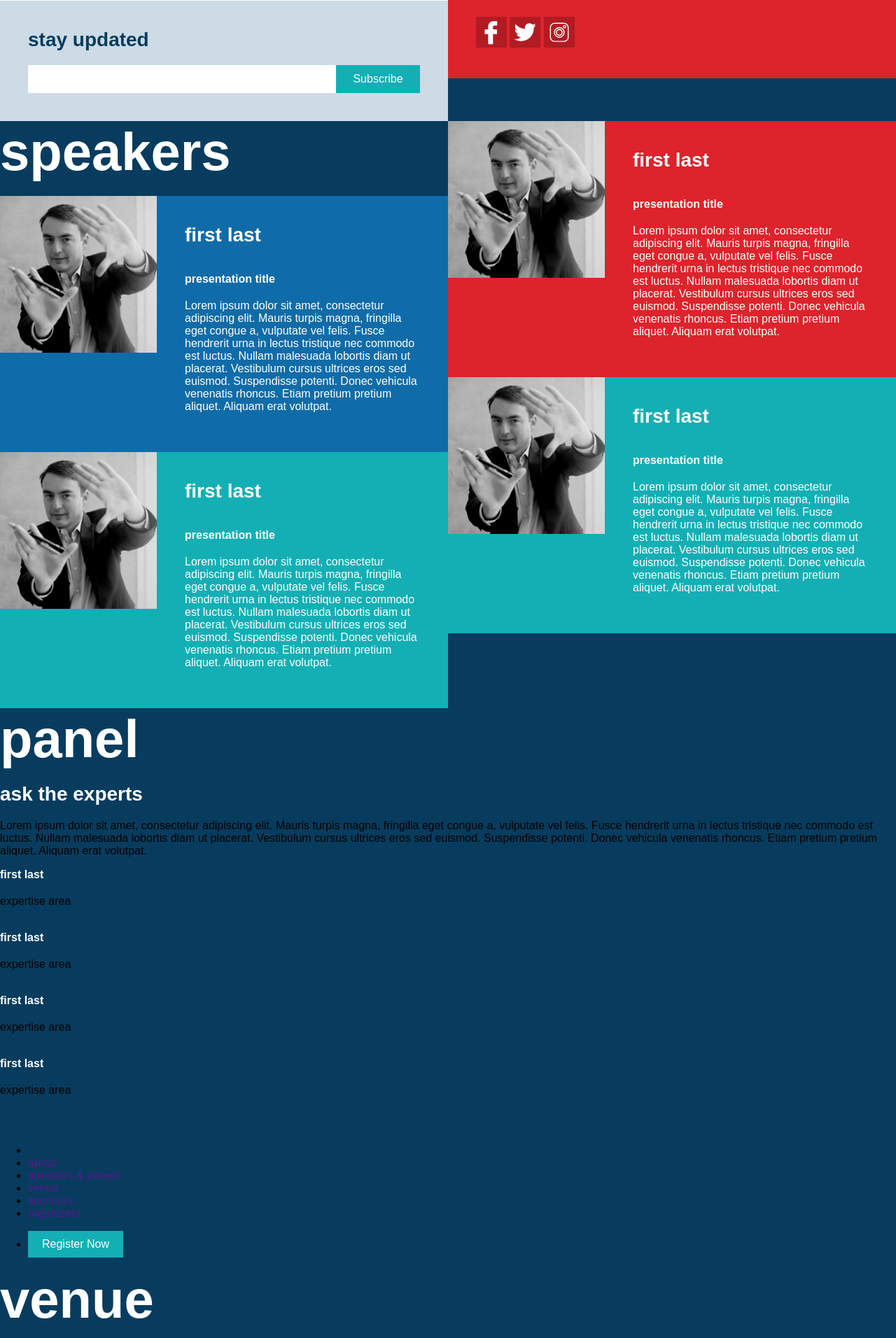
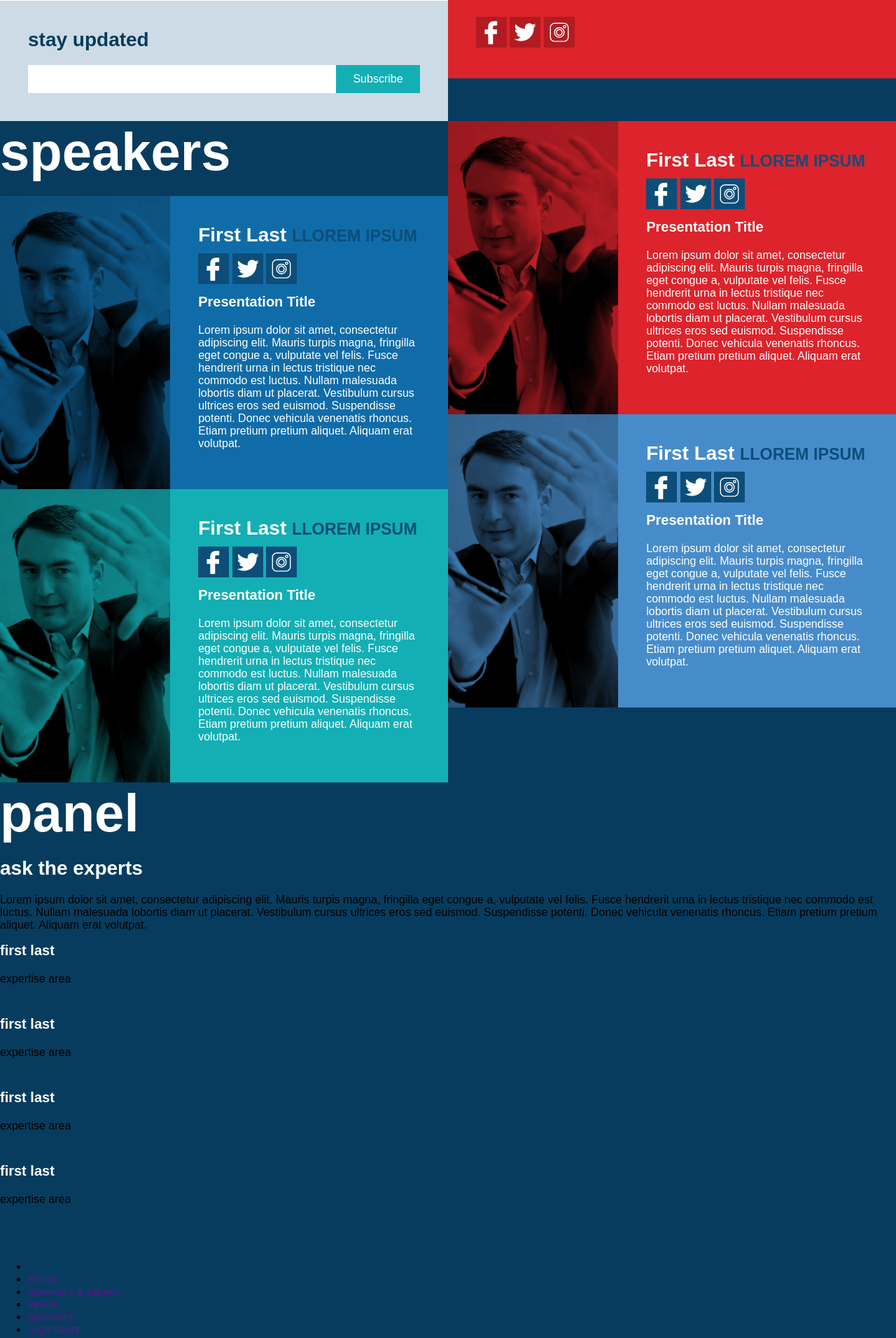
Before and after one commit to isralduke/activate-full, a PHP site: page / in a window 1280 px wide. Shown: the part 1010-2922 px from the top of the page at 70% size. Run offline with PHP 8.4, Linux system fonts and the light colour scheme; some libraries are stand-ins or nearby versions.

Commit message:
speakers section

```diff
--- a/remote/index.php
+++ b/remote/index.php
@@ -66,13 +66,13 @@
 				</div>
 				<div>
 					<a href="fb">
-						<img class="social-icon" src="assets/img/icon-facebook.svg" alt="fb">
+						<?php include('partials/fb.html'); ?>
 					</a>
 					<a href="tw">
-						<img class="social-icon" src="assets/img/icon-twitter.svg" alt="tw">
+						<?php include('partials/tw.html'); ?>
 					</a>
 					<a href="ig">
-						<img class="social-icon" src="assets/img/icon-instagram.svg" alt="ig">
+						<?php include('partials/ig.html'); ?>
 					</a>
 				</div>
 			</section>
@@ -86,28 +86,40 @@
 				<h2>speakers</h2>
 			</section>
 			<section class="speaker-bio-wrap blue">
-				<img src="assets/img/headshots/isral-c-duke.jpg" alt="" class="speaker-photo">
+				<div class="speaker-photo" style="background-image: url('assets/img/headshots/isral-c-duke.jpg');">
+				</div>
 				<div class="speaker-bio">
-					<h3 class="speaker-name">first last</h3>
+					<h3 class="speaker-name">first last <span class="speaker-name-aux">llorem ipsum</span></h3>
 					<div class="speaker-socials">
-						<a href="">
-							<img src="" alt=""></a>
-						<a href="">
-							<img src="" alt=""></a>
+						<a href="fb">
+							<?php include('partials/fb.html'); ?>
+						</a>
+						<a href="tw">
+							<?php include('partials/tw.html'); ?>
+						</a>
+						<a href="ig">
+							<?php include('partials/ig.html'); ?>
+						</a>
 					</div>
 					<h4>presentation title</h4>
 					<p class="speaker-summary">Lorem ipsum dolor sit amet, consectetur adipiscing elit. Mauris turpis magna, fringilla eget congue a, vulputate vel felis. Fusce hendrerit urna in lectus tristique nec commodo est luctus. Nullam malesuada lobortis diam ut placerat. Vestibulum cursus ultrices eros sed euismod. Suspendisse potenti. Donec vehicula venenatis rhoncus. Etiam pretium pretium aliquet. Aliquam erat volutpat.</p>
 				</div>
 			</section>
 			<section class="speaker-bio-wrap turquoise">
-				<img src="assets/img/headshots/isral-c-duke.jpg" alt="" class="speaker-photo">
+				<div class="speaker-photo" style="background-image: url('assets/img/headshots/isral-c-duke.jpg');">
+				</div>
 				<div class="speaker-bio">
-					<h3 class="speaker-name">first last</h3>
+					<h3 class="speaker-name">first last <span class="speaker-name-aux">llorem ipsum</span></h3>
 					<div class="speaker-socials">
-						<a href="">
-							<img src="" alt=""></a>
-						<a href="">
-							<img src="" alt=""></a>
+						<a href="fb">
+							<?php include('partials/fb.html'); ?>
+						</a>
+						<a href="tw">
+							<?php include('partials/tw.html'); ?>
+						</a>
+						<a href="ig">
+							<?php include('partials/ig.html'); ?>
+						</a>
 					</div>
 					<h4>presentation title</h4>
 					<p class="speaker-summary">Lorem ipsum dolor sit amet, consectetur adipiscing elit. Mauris turpis magna, fringilla eget congue a, vulputate vel felis. Fusce hendrerit urna in lectus tristique nec commodo est luctus. Nullam malesuada lobortis diam ut placerat. Vestibulum cursus ultrices eros sed euismod. Suspendisse potenti. Donec vehicula venenatis rhoncus. Etiam pretium pretium aliquet. Aliquam erat volutpat.</p>
@@ -116,28 +128,40 @@
 		</div>
 		<div class="col">
 			<section class="speaker-bio-wrap red">
-				<img src="assets/img/headshots/isral-c-duke.jpg" alt="" class="speaker-photo">
+				<div class="speaker-photo" style="background-image: url('assets/img/headshots/isral-c-duke.jpg');">
+				</div>
 				<div class="speaker-bio">
-					<h3 class="speaker-name">first last</h3>
+					<h3 class="speaker-name">first last <span class="speaker-name-aux">llorem ipsum</span></h3>
 					<div class="speaker-socials">
-						<a href="">
-							<img src="" alt=""></a>
-						<a href="">
-							<img src="" alt=""></a>
+						<a href="fb">
+							<?php include('partials/fb.html'); ?>
+						</a>
+						<a href="tw">
+							<?php include('partials/tw.html'); ?>
+						</a>
+						<a href="ig">
+							<?php include('partials/ig.html'); ?>
+						</a>
 					</div>
 					<h4>presentation title</h4>
 					<p class="speaker-summary">Lorem ipsum dolor sit amet, consectetur adipiscing elit. Mauris turpis magna, fringilla eget congue a, vulputate vel felis. Fusce hendrerit urna in lectus tristique nec commodo est luctus. Nullam malesuada lobortis diam ut placerat. Vestibulum cursus ultrices eros sed euismod. Suspendisse potenti. Donec vehicula venenatis rhoncus. Etiam pretium pretium aliquet. Aliquam erat volutpat.</p>
 				</div>
 			</section>
 			<section class="speaker-bio-wrap powder">
-				<img src="assets/img/headshots/isral-c-duke.jpg" alt="" class="speaker-photo">
+				<div class="speaker-photo" style="background-image: url('assets/img/headshots/isral-c-duke.jpg');">
+				</div>
 				<div class="speaker-bio">
-					<h3 class="speaker-name">first last</h3>
+					<h3 class="speaker-name">first last <span class="speaker-name-aux">llorem ipsum</span></h3>
 					<div class="speaker-socials">
-						<a href="">
-							<img src="" alt=""></a>
-						<a href="">
-							<img src="" alt=""></a>
+						<a href="fb">
+							<?php include('partials/fb.html'); ?>
+						</a>
+						<a href="tw">
+							<?php include('partials/tw.html'); ?>
+						</a>
+						<a href="ig">
+							<?php include('partials/ig.html'); ?>
+						</a>
 					</div>
 					<h4>presentation title</h4>
 					<p class="speaker-summary">Lorem ipsum dolor sit amet, consectetur adipiscing elit. Mauris turpis magna, fringilla eget congue a, vulputate vel felis. Fusce hendrerit urna in lectus tristique nec commodo est luctus. Nullam malesuada lobortis diam ut placerat. Vestibulum cursus ultrices eros sed euismod. Suspendisse potenti. Donec vehicula venenatis rhoncus. Etiam pretium pretium aliquet. Aliquam erat volutpat.</p>
--- /dev/null
+++ b/remote/partials/fb.html
@@ -0,0 +1 @@
+<img class="social-icon" src="assets/img/icon-facebook.svg" alt="fb">
--- /dev/null
+++ b/remote/partials/ig.html
@@ -0,0 +1 @@
+<img class="social-icon" src="assets/img/icon-instagram.svg" alt="ig">
--- /dev/null
+++ b/remote/partials/tw.html
@@ -0,0 +1 @@
+<img class="social-icon" src="assets/img/icon-twitter.svg" alt="tw">
--- a/remote/scss/_variables.scss
+++ b/remote/scss/_variables.scss
@@ -3,7 +3,7 @@
 
 $indigo: #073c5e;
 $blue: #106ca8;
-$powder: #13afb5;
+$powder: #478cca;
 $turquoise: #13afb5;
 $khaki: #fef4d3;
 $yellow: #efc913;
--- a/remote/scss/styles.scss
+++ b/remote/scss/styles.scss
@@ -20,7 +20,7 @@ h {
 		font-size: 28px;
 	}
 	&4 {
-
+		font-size: 20px;
 	}
 }
 // --------------------------------
@@ -150,31 +150,68 @@ input {
 }
 .speaker-bio-wrap {
 	display: flex;
-	flex-direction: row;
+	flex-direction: column;
 	justify-content: space-between;
-	align-items: flex-start;
+	align-items: stretch;
 	&.blue {
 		background-color: $blue;
+		.speaker-photo {
+			background-color: $blue;
+		}
 	}
 	&.turquoise {
 		background-color: $turquoise;
+		.speaker-photo {
+			background-color: $turquoise;
+		}
 	}
 	&.red {
 		background-color: $red;
+		.speaker-photo {
+			background-color: $red;
+		}
 	}
-	&.powder{
+	&.powder {
 		background-color: $powder;
+		.speaker-photo {
+			background-color: $powder;
+		}
 	}
 }
 .speaker-photo {
-	width: 20%;
+	width: 100%; height: 400px;
+	background-color: transparent;
+	background-position: center center;
+	background-size: cover;
+	background-blend-mode: multiply;
+	img {
+		width: 100%;
+	}
 }
 .speaker-bio {
 	flex: 1;
 	padding: $unit*2;
+	h4 {
+		text-transform: capitalize;
+	}
+}
+.speaker-name {
+	margin-bottom: $unit*.5;
+	text-transform: capitalize;
+}
+.speaker-name-aux {
+	color: darken($blue, 10%);
+	font-size: smaller;
+	text-transform: uppercase;
 }
 .speaker-summary {
 	color: $white;
+}
+.speaker-socials {
+	margin-bottom: $unit*.5;
+	.social-icon {
+		background-color: darken($blue, 10%);
+	}
 }
 // --------------------------------
 // media queries
@@ -203,11 +240,12 @@ input {
 	.col-62 {
 		width: 62%;
 	}
-	.activate-info, .activate-subscribe {
 
+	.speaker-bio-wrap {
+		flex-direction: row;
 	}
-	.activate-date {
-
+	.speaker-photo {
+		width: 38%; height: unset;
 	}
 }
 @media screen and ( min-width: 768px ) {
@@ -234,15 +272,16 @@ input {
 			flex-basis: 120px;
 		}
 	}
-	.speakers {
-		display: flex;
-		flex-direction: row;
-		justify-content: space-between;
-		align-content: flex-start;
-	}
 	.col {
 		width: 50%;
 	}
+	.speakers {
+
+		.col {
+			width: 100%;
+		}
+	}
+
 	.speaker-photo {
 		width: 35%;
 	}
@@ -254,8 +293,30 @@ input {
 			margin: $unit*5 auto 0;
 		}
 	}
+	.speakers {
+		display: flex;
+		flex-direction: column;
+		justify-content: flex-start;
+		align-content: center;
+		.col {
+
+		}
+	}
+	.speaker-photo {
+		width: 38%;
+	}
 }
 @media screen and ( min-width: 1280px ) {
+	.speakers {
+		flex-direction: row;
+		justify-content: space-between;
+		.col {
+			width: 50%;
+		}
+	}
+	.speaker-photo {
+		width: 38%;
+	}
 
 }
 @media screen and ( min-width: 1440px ) {
```
Also changed, not shown: remote/css/styles.css, 1 other file.
